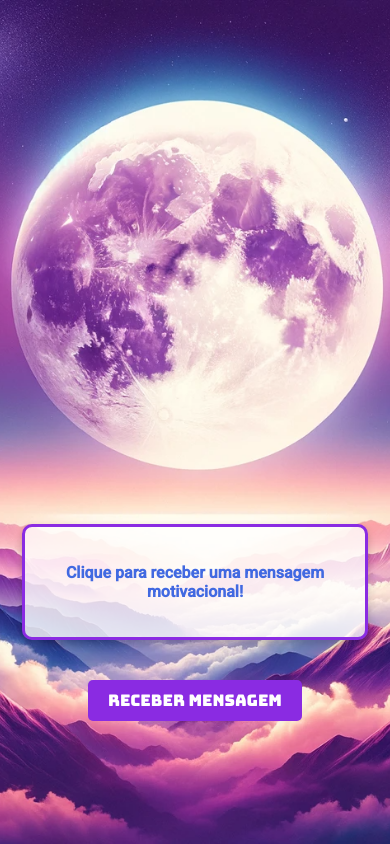
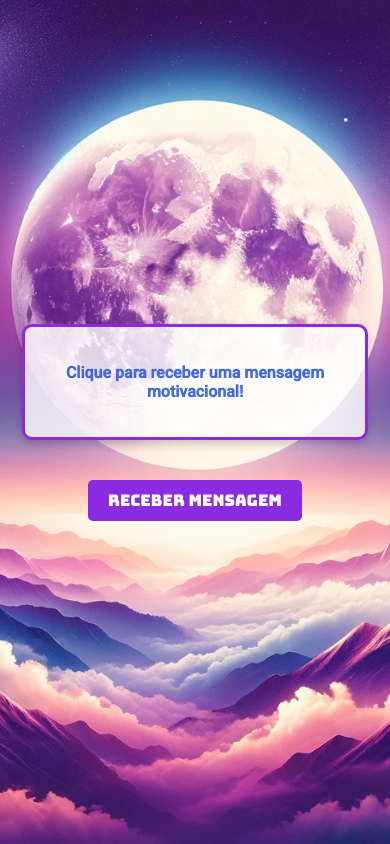
Before and after one commit to RodCinelli/Frases-Motivacionais, a React (Create React App) app: page / in a window 390 px wide. Built offline with nearby package versions, Linux system fonts and the light colour scheme.

Commit message:
Alterando a responsividade

```diff
--- a/src/App.css
+++ b/src/App.css
@@ -21,7 +21,7 @@ body {
 
 .mensagem-container {
   font-weight: 700;
-  margin-top: 400px;
+
   padding: 20px;
   border: 3px solid #8A2BE2; /* Cor da borda atualizada */
   border-radius: 10px;
--- a/src/App.js
+++ b/src/App.js
@@ -122,7 +122,7 @@ function App() {
         setTimeout(() => {
             setMensagem(mensagemInicial);
             setMostrarMensagem(true);
-        }, 30000); // Redefine para a mensagem inicial após 30 segundos
+        }, 60000); // Redefine para a mensagem inicial após 60 segundos
     };
 
     useEffect(() => {
```
